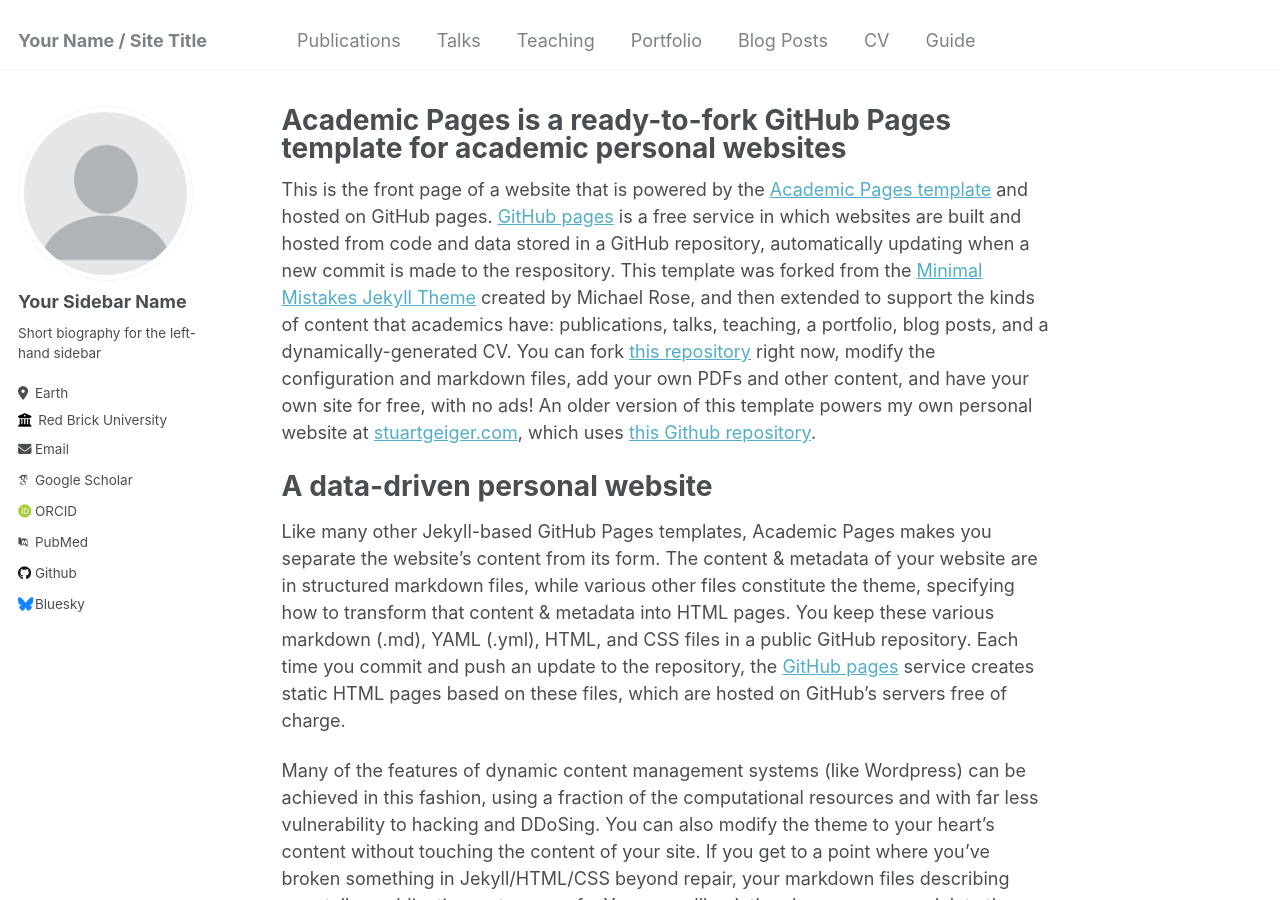
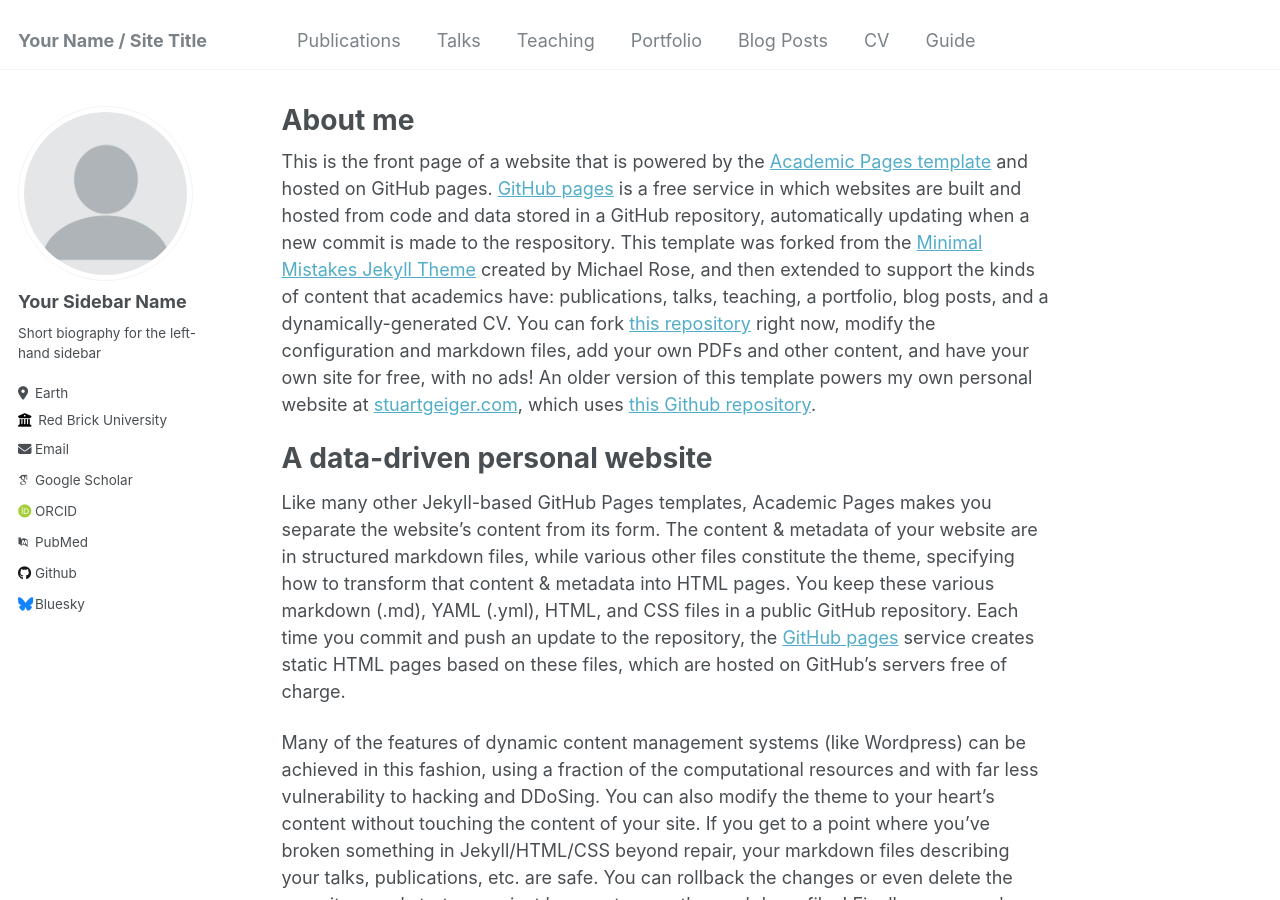
Before and after one commit to Yee-Millennium/Yee-Millennium.github.io, a Jekyll site: the page built from _pages/about.md, in a window 1280 px wide and 900 px high. Built offline with Jekyll 4.4.1, drawn with Linux system fonts in a browser that asks for light colours; some web fonts are replaced; part of the change alters nothing that is shown.

Commit message:
Update about.md

```diff
--- a/_pages/about.md
+++ b/_pages/about.md
@@ -1,6 +1,6 @@
 ---
 permalink: /
-title: "Academic Pages is a ready-to-fork GitHub Pages template for academic personal websites"
+title: "About me"
 author_profile: true
 redirect_from:
   - /about/
@@ -18,11 +18,11 @@ Many of the features of dynamic content management systems (like Wordpress) can
 Getting started
 ======
 1. Register a GitHub account if you don't have one and confirm your e-mail (required!)
-1. Fork [this repository](https://github.com/academicpages/academicpages.github.io) by clicking the "fork" button in the top right.
-1. Go to the repository's settings (rightmost item in the tabs that start with "Code", should be below "Unwatch"). Rename the repository "[your GitHub username].github.io", which will also be your website's URL.
-1. Set site-wide configuration and create content & metadata (see below -- also see [this set of diffs](http://archive.is/3TPas) showing what files were changed to set up [an example site](https://getorg-testacct.github.io) for a user with the username "getorg-testacct")
-1. Upload any files (like PDFs, .zip files, etc.) to the files/ directory. They will appear at https://[your GitHub username].github.io/files/example.pdf.
-1. Check status by going to the repository settings, in the "GitHub pages" section
+2. Fork [this repository](https://github.com/academicpages/academicpages.github.io) by clicking the "fork" button in the top right.
+3. Go to the repository's settings (rightmost item in the tabs that start with "Code", should be below "Unwatch"). Rename the repository "[your GitHub username].github.io", which will also be your website's URL.
+4. Set site-wide configuration and create content & metadata (see below -- also see [this set of diffs](http://archive.is/3TPas) showing what files were changed to set up [an example site](https://getorg-testacct.github.io) for a user with the username "getorg-testacct")
+5. Upload any files (like PDFs, .zip files, etc.) to the files/ directory. They will appear at https://[your GitHub username].github.io/files/example.pdf.
+6. Check status by going to the repository settings, in the "GitHub pages" section
 
 Site-wide configuration
 ------
```
